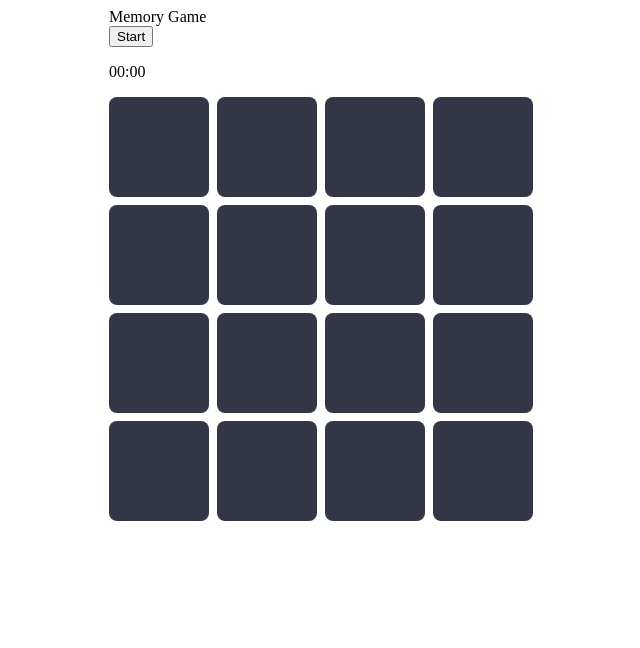
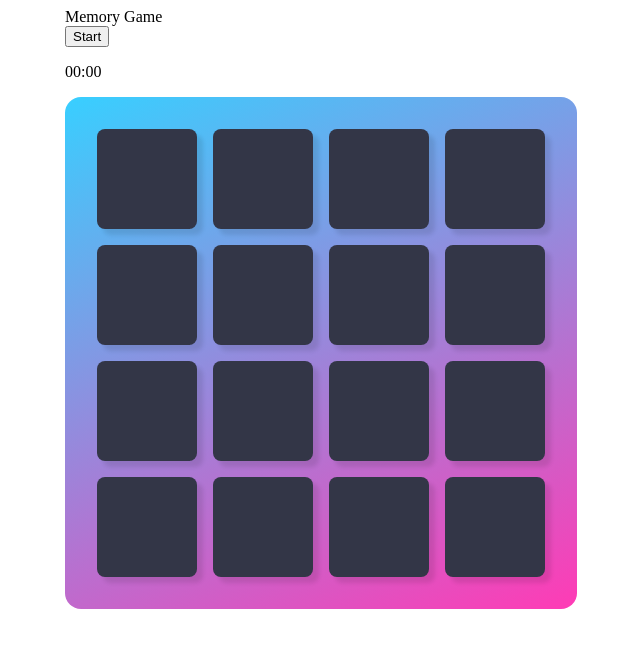
Before and after one commit to nogawa11/memory-game, a React (Create React App) app: page / in a window 1280 px wide. Shown: the top 648 px of the page, without its empty margins (319-959 px from the left). Built offline with nearby package versions, Linux system fonts and the light colour scheme.

Commit message:
added style for board

```diff
--- a/src/App.css
+++ b/src/App.css
@@ -3,8 +3,13 @@
 .board {
   display: grid;
   grid-template-columns: 1fr 1fr 1fr 1fr;
-  gap: 8px;
+  gap: 16px;
+  background: rgb(56,207,255);
+  background: linear-gradient(156deg, rgba(56,207,255,1) 0%, rgba(255,59,181,1) 100%);
+  padding: 32px;
+  border-radius: 16px;
 }
+
 .card {
   background-color: rgb(51, 54, 71);
   height: 100px;
@@ -14,6 +19,7 @@
   align-items: center;
   justify-content: center;
   border-radius: 8px;
+  box-shadow: 6px 6px 4px rgb(0 0 0 / 10%);
 }
 
 .card.active {
```
